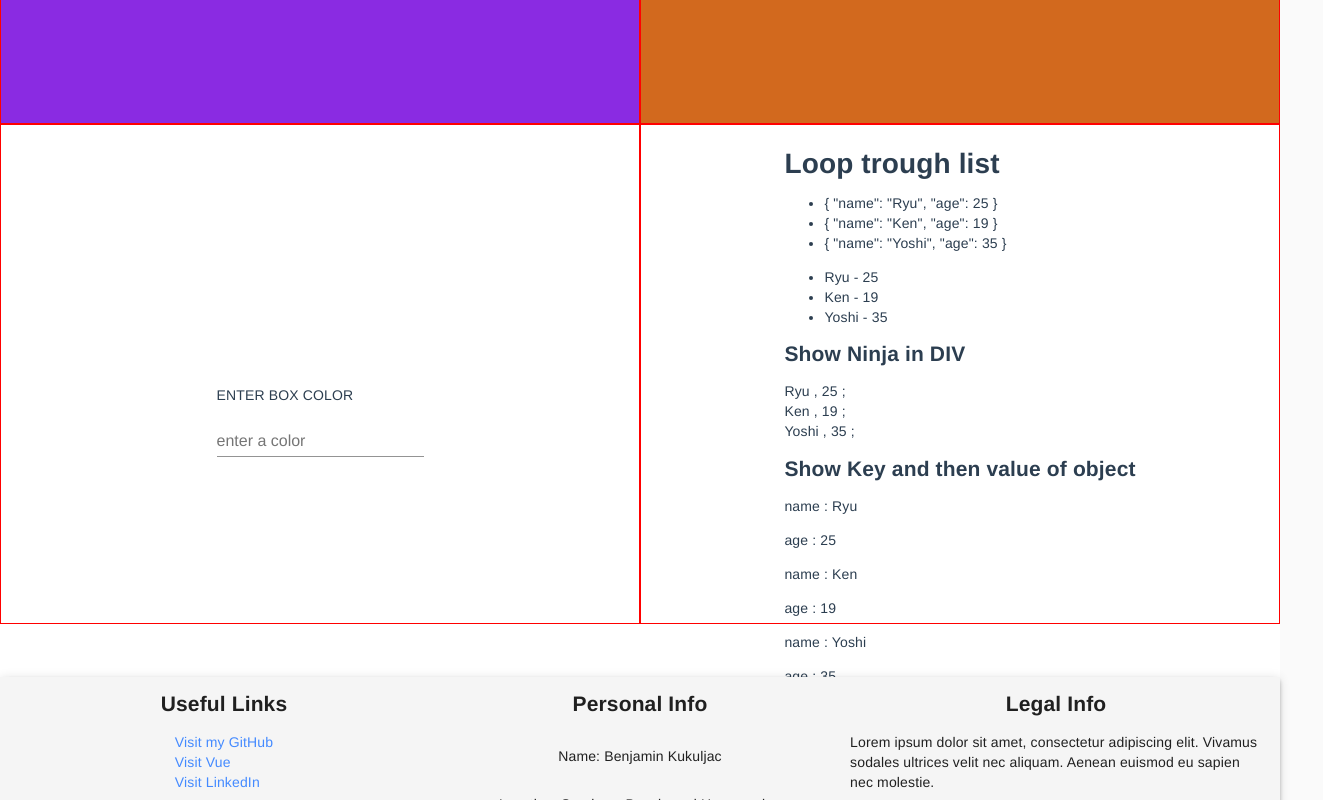
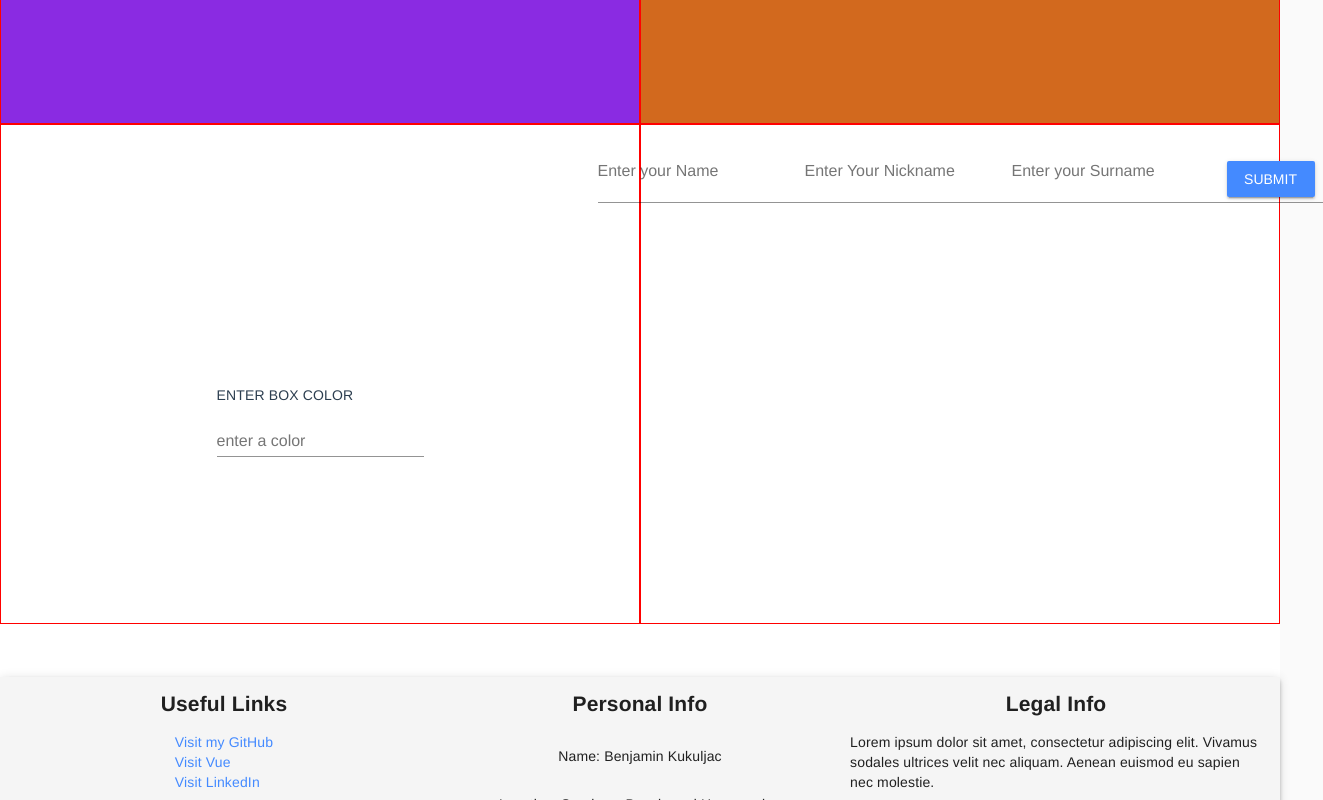
Before and after one commit to EmirSil/calorie-counter, a Vue app in the folder caloriecounter/: page /test in a window 1280 px wide. Shown: the part 940-1740 px from the top of the page, 1323 px wide, since content can reach past the window. Built offline with nearby package versions, Linux system fonts and the light colour scheme.

Commit message:
Add submit form to push to 3 arrays

```diff
--- /dev/null
+++ b/caloriecounter/src/components/InputForm.vue
@@ -0,0 +1,40 @@
+<template>
+    <div>
+        <md-field>
+            <md-input type="text" placeholder="Enter your Name" v-model="name"></md-input>
+            <md-input type="text" placeholder="Enter Your Nickname" v-model="nickname"></md-input>
+            <md-input type="text" placeholder="Enter your Surname" v-model="surname"></md-input>
+            <md-button class="md-raised md-primary" @click.prevent="fillArray">Submit</md-button>
+        </md-field>
+    </div>
+</template>
+
+<script>
+export default {
+    data() {
+        return {
+            name: null,
+            surname: null,
+            nickname: null,
+            nameList:[],
+            nicknameList:[],
+            surnameList:[],
+
+
+        }
+    },
+    methods: {
+        fillArray() {
+            this.nameList.push(this.name),
+            this.nicknameList.push(this.nickname),
+            this.surnameList.push(this.surname),
+            this.name='',
+            this.surname='',
+            this.nickname=''
+            },
+
+    }
+
+}
+
+</script>
--- a/caloriecounter/src/pages/Test/index.vue
+++ b/caloriecounter/src/pages/Test/index.vue
@@ -27,8 +27,9 @@
 
             </div>
             <div class="content">
-                <reactive>Showme</reactive>
+                <input-form></input-form>
             </div>
+
         </div>
     </div>
 
@@ -39,9 +40,9 @@ import ColorCircle from "../../components/ColorCircle"
 import ModalBox from "../../components/ModalBox"
 import AddCalories from "../Home/AddCalories"
 import MagicCircle from "../../components/MagicCircle"
-import Reactive from "./Reactive"
 import ColorBox from "../../components/ColorBox"
 import InputComponent from "../../components/InputComponent"
+import InputForm from "../../components/InputForm"
 
 export default {
     components: {
@@ -49,9 +50,9 @@ export default {
         ModalBox,
         AddCalories,
         MagicCircle,
-        Reactive,
         ColorBox,
-        InputComponent
+        InputComponent,
+        InputForm
     },
 
     data() {
```
